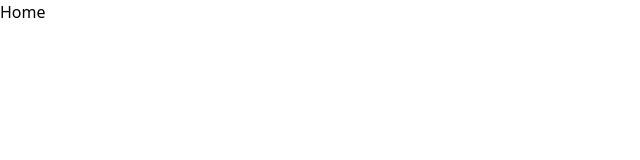
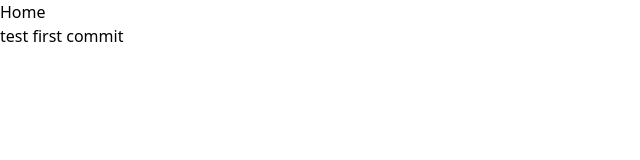
Before and after one commit to Big-pun/projet-synthese, a Vue app: page / in a window 1280 px wide. Shown: the top 160 px of the page, without its empty margins (0-640 px from the left). Built offline with nearby package versions, Linux system fonts and the light colour scheme.

Commit message:
Test premier commit sur branche /test-first-branch

```diff
--- a/src/App.vue
+++ b/src/App.vue
@@ -8,6 +8,7 @@ import { RouterLink, RouterView } from 'vue-router'
       <div>
         <nav>
           <RouterLink to="/">Home</RouterLink>
+          <p>test first commit</p>
         </nav>
       </div>
     </header>
```
